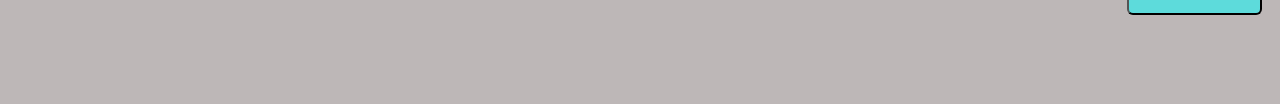
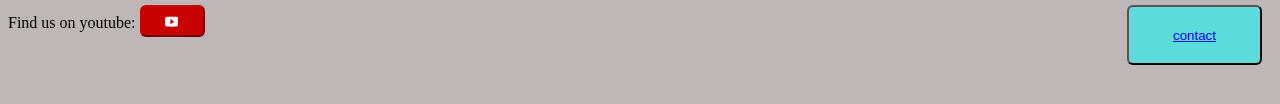
Before and after one commit to redyesuf/lanparty.nl, a plain HTML site: page index.html in a window 1280 px wide. Shown: the part 608-712 px from the top of the page. Drawn offline with nearby package versions, Linux system fonts and the light colour scheme.

Commit message:
Update part 1.css

```diff
--- a/part 1.css
+++ b/part 1.css
@@ -10,7 +10,7 @@
   }
   .left,.right {
     display: inline-block;
-    margin-top: -80px;
+    margin-top: -30px;
 
   }
 
```
